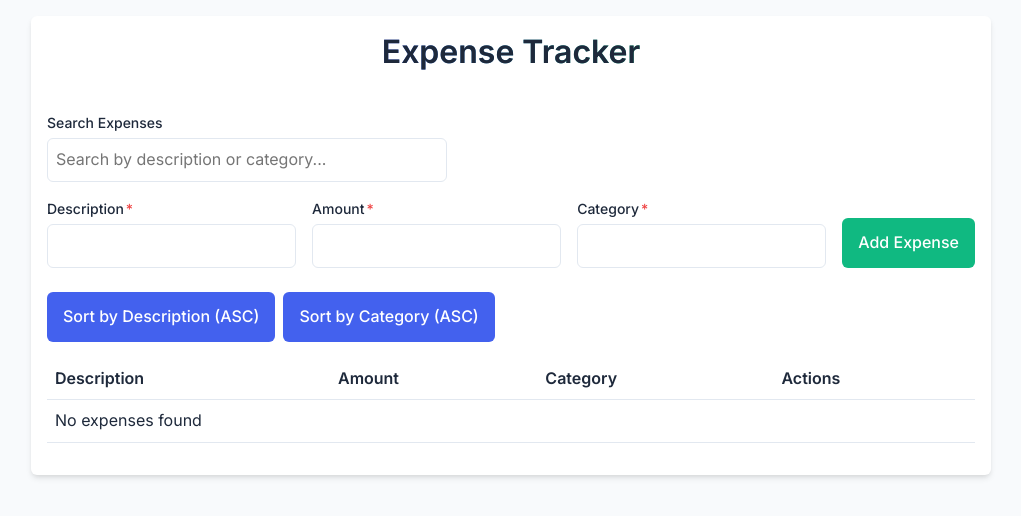
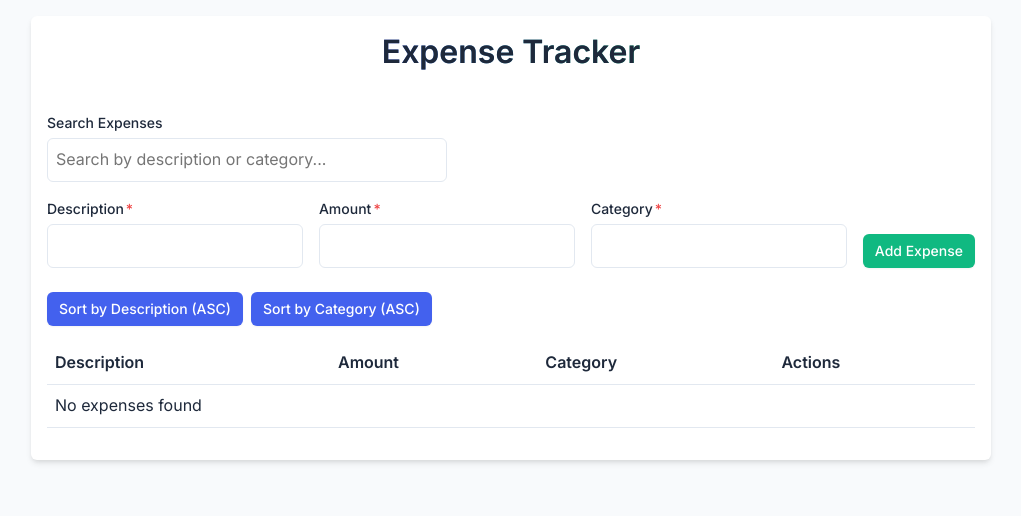
Before and after one commit to Mundia1/expense-tracker, a React (Vite) app: page / in a window 1280 px wide. Shown: the top 516 px of the page, without its empty margins (129-1150 px from the left). Built offline with nearby package versions, Linux system fonts and the light colour scheme.

Commit message:
feat: Enhanced Button Styles (src/components/ui/Button/Button.css)

```diff
--- a/src/components/ui/Button/Button.css
+++ b/src/components/ui/Button/Button.css
@@ -1,50 +1,85 @@
 /* src/components/ui/Button/Button.css */
 .button {
+    --button-bg: var(--primary-color);
+    --button-text: white;
+
     display: inline-flex;
     align-items: center;
     justify-content: center;
-    padding: calc(var(--spacing-unit) * 1.5) calc(var(--spacing-unit) * 2);
-    font-size: 1rem;
+    gap: var(--spacing-2);
+    padding: var(--spacing-3) var(--spacing-5);
+    font-size: var(--text-sm);
     font-weight: 500;
     border: none;
     border-radius: var(--border-radius);
     cursor: pointer;
-    transition: var(--transition);
-    background-color: var(--primary-color);
-    color: #fff;
+    transition:
+      background-color var(--transition-fast),
+      transform 100ms ease,
+      box-shadow var(--transition-fast);
+    background-color: var(--button-bg);
+    color: var(--button-text);
+    box-shadow: var(--shadow-sm);
+    position: relative;
+    overflow: hidden;
+  }
+
+  .button::after {
+    content: '';
+    position: absolute;
+    inset: 0;
+    background: linear-gradient(rgba(255,255,255,0.1), rgba(255,255,255,0));
+    opacity: 0;
+    transition: opacity var(--transition-fast);
+  }
+
+  .button:hover:not(:disabled) {
+    box-shadow: var(--shadow);
+    transform: translateY(-1px);
+  }
+
+  .button:hover::after {
+    opacity: 1;
+  }
+
+  .button:active:not(:disabled) {
+    transform: translateY(0);
+    box-shadow: var(--shadow-sm);
   }
 
   .button--primary {
-    background-color: var(--primary-color);
+    --button-bg: var(--primary-color);
   }
 
   .button--success {
-    background-color: var(--success-color);
+    --button-bg: var(--success-color);
   }
 
   .button--danger {
-    background-color: var(--danger-color);
-  }
-
-  .button:hover:not(:disabled) {
-    filter: brightness(1.1);
+    --button-bg: var(--danger-color);
   }
 
   .button:disabled {
     opacity: 0.6;
     cursor: not-allowed;
+    filter: grayscale(0.2);
+  }
+
+  .button__spinner {
+    display: inline-flex;
+    align-items: center;
+    justify-content: center;
   }
 
   .button__spinner::before {
     content: '';
-    display: inline-block;
-    width: 16px;
-    height: 16px;
-    border: 2px solid #fff;
+    display: block;
+    width: 1em;
+    height: 1em;
+    border: 2px solid currentColor;
     border-top-color: transparent;
-    border-radius: 50%;
-    animation: spin 0.8s linear infinite;
-    margin-right: var(--spacing-unit);
+    border-radius: var(--border-radius-full);
+    animation: spin 800ms linear infinite;
   }
 
   @keyframes spin {
@@ -53,9 +88,42 @@
     }
   }
 
-  @media (max-width: 600px) {
-    .button {
-      padding: var(--spacing-unit) calc(var(--spacing-unit) * 1.5);
-      font-size: 0.875rem;
+  /* Pulse animation for attention */
+  .button--pulse {
+    animation: pulse 2s infinite;
+  }
+
+  @keyframes pulse {
+    0% {
+      box-shadow: 0 0 0 0 rgba(var(--primary-color), 0.7);
+    }
+    70% {
+      box-shadow: 0 0 0 10px rgba(var(--primary-color), 0);
+    }
+    100% {
+      box-shadow: 0 0 0 0 rgba(var(--primary-color), 0);
     }
   }
+
+  /* Size variants */
+  .button--sm {
+    padding: var(--spacing-2) var(--spacing-3);
+    font-size: var(--text-xs);
+  }
+
+  .button--lg {
+    padding: var(--spacing-4) var(--spacing-6);
+    font-size: var(--text-base);
+  }
+
+  /* Full width button */
+  .button--block {
+    display: flex;
+    width: 100%;
+  }
+
+  @media (max-width: 640px) {
+    .button {
+      padding: var(--spacing-2) var(--spacing-4);
+    }
+  }
```
